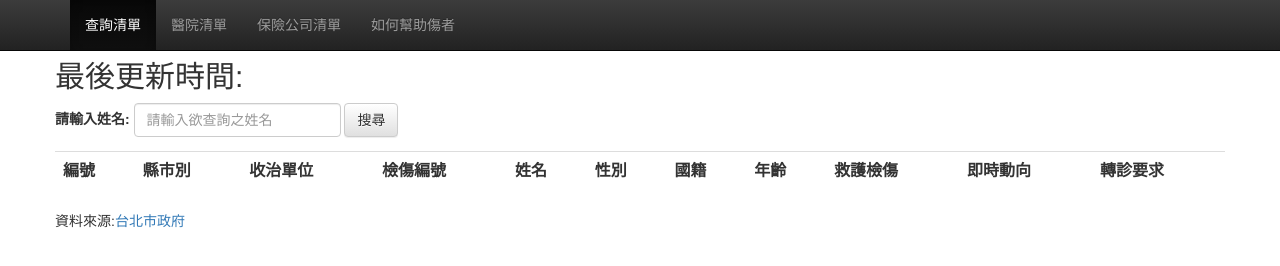
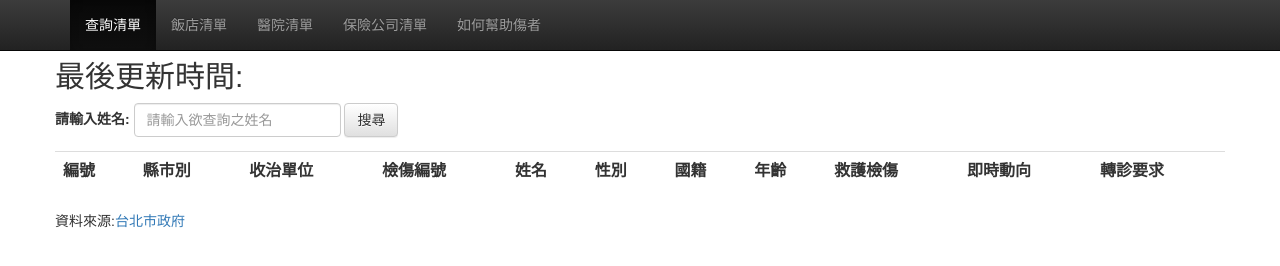
Before and after one commit to harry2690/psof, a plain HTML site: page index.html in a window 1280 px wide. Drawn offline with nearby package versions, Linux system fonts and the light colour scheme.

Commit message:
Update index.html
add hotel link

```diff
--- a/index.html
+++ b/index.html
@@ -27,6 +27,7 @@
     	    <div id="navbar" class="collapse navbar-collapse">
         	  <ul class="nav navbar-nav">
             	<li class="active"><a href="index.html">查詢清單</a></li>
+            	<li><a href="hotelList.html">飯店清單</a></li>
 	            <li><a href="hospitalList.html">醫院清單</a></li>
                 <li><a href="insurance.html">保險公司清單</a></li>
 	            <li><a href="howToHelp.html">如何幫助傷者</a></li>
```
